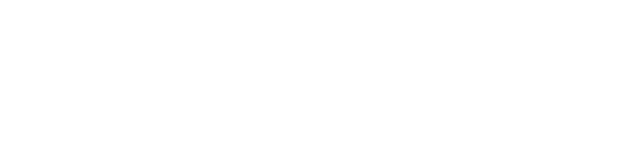
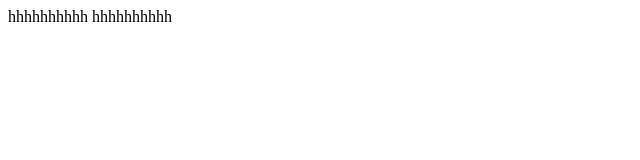
Before and after one commit to zouzhibin/astPriject, a website: page index.html in a window 1280 px wide. Shown: the whole page, without its empty margins (0-640 px from the left). Drawn offline with Linux system fonts and the light colour scheme.

Commit message:
提交数据

```diff
--- a/index.html
+++ b/index.html
@@ -9,5 +9,7 @@
 <body>
     <!-- hhhhhhhhhh -->
     <div id="root"></div>
+    hhhhhhhhhh
+    hhhhhhhhhh
 </body>
 </html>
```
